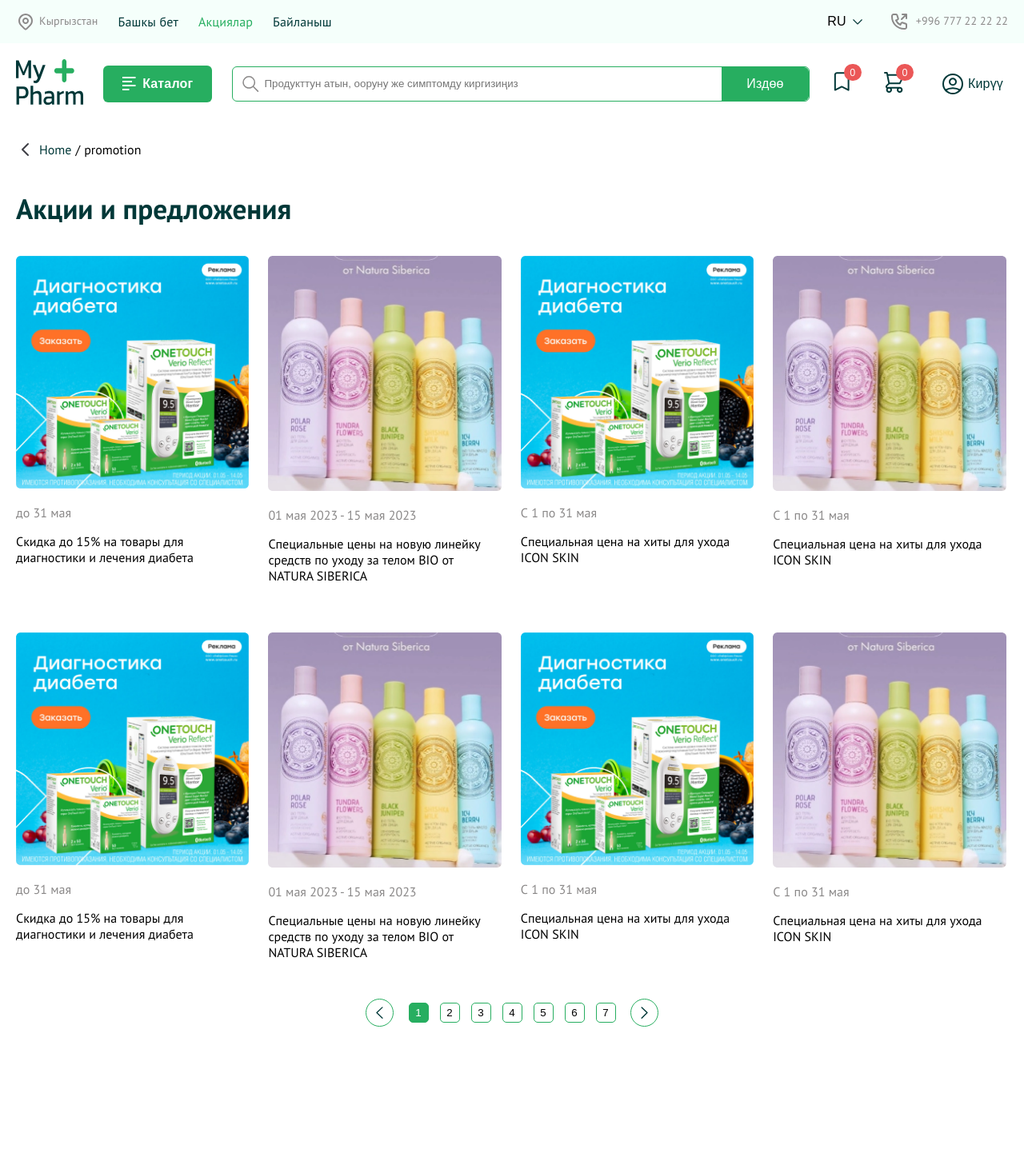
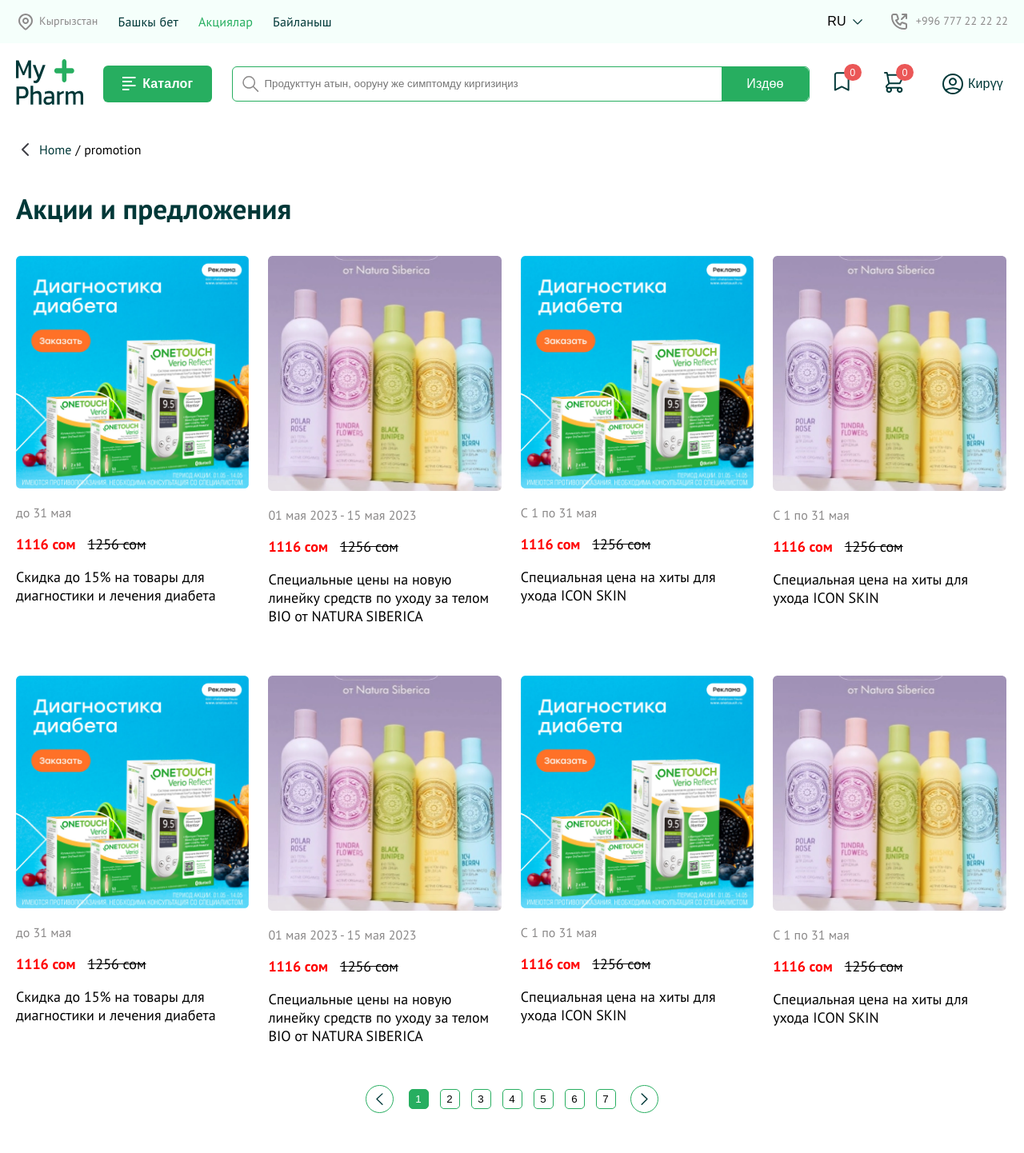
Before and after one commit to AinaSha/my-pharm, a React (Create React App) app: page /promotion in a window 1280 px wide. Shown: the top 1442 px of the page at 80% size. Built offline with nearby package versions, Linux system fonts and the light colour scheme; no server answers.

Commit message:
feat: upgrade style cards and add promotion price

```diff
--- a/src/pages/promotion/promotion.scss
+++ b/src/pages/promotion/promotion.scss
@@ -10,6 +10,24 @@
     .promotion-date {
         font-size: 1rem;
         color: $grey;
+    }
+
+    .promotion-price {
+        font-size: 1.125rem;
+        font-weight: 600;
+        color: red;
+
+        span {
+            margin-left: 15px;
+            font-weight: 400;
+            color: $black;
+            text-decoration: line-through;
+        }
+    }
+
+    .promotion-desc {
+        font-size: 1.125rem;
+        color: $black;
     }
 
     &__card {
--- a/src/pages/promotion/promotion.tsx
+++ b/src/pages/promotion/promotion.tsx
@@ -1,4 +1,5 @@
 import { FC } from 'react';
+import { Link } from 'react-router-dom';
 import { Breadcrumbs } from '../../ui-kit/breadcrumbs/Breadcrumbs';
 import { Pagination } from '../../components/pagination/Pagination';
 import { Pharmacies } from '../../components/pharmacies/Pharmacies';
@@ -15,70 +16,94 @@
         <h3>Акции и предложения</h3>
         <div className="promotion-gallery">
           <div className="promotion-gallery__inner">
-            <div className="promotion-gallery__card">
+            <Link to={''} className="promotion-gallery__card">
               <div className="promotion-gallery__card-inner">
                 <img src={promoImg1} alt="" />
                 <p className="promotion-date">до 31 мая</p>
+                <p className="promotion-price">
+                  1116 сом<span>1256 сом</span>
+                </p>
                 <p className="promotion-desc">
                   Скидка до 15% на товары для диагностики и лечения диабета
                 </p>
               </div>
-            </div>
-            <div className="promotion-gallery__card">
+            </Link>
+            <Link to={''} className="promotion-gallery__card">
               <div className="promotion-gallery__card-inner">
                 <img src={promoImg2} alt="" />
                 <p className="promotion-date">01 мая 2023 - 15 мая 2023</p>
+                <p className="promotion-price">
+                  1116 сом<span>1256 сом</span>
+                </p>
                 <p className="promotion-desc">
                   Специальные цены на новую линейку средств по уходу за телом BIO от NATURA SIBERICA
                 </p>
               </div>
-            </div>
-            <div className="promotion-gallery__card">
+            </Link>
+            <Link to={''} className="promotion-gallery__card">
               <div className="promotion-gallery__card-inner">
                 <img src={promoImg1} alt="" />
                 <p className="promotion-date">С 1 по 31 мая</p>
+                <p className="promotion-price">
+                  1116 сом<span>1256 сом</span>
+                </p>
                 <p className="promotion-desc">Специальная цена на хиты для ухода ICON SKIN</p>
               </div>
-            </div>
-            <div className="promotion-gallery__card">
+            </Link>
+            <Link to={''} className="promotion-gallery__card">
               <div className="promotion-gallery__card-inner">
                 <img src={promoImg2} alt="" />
                 <p className="promotion-date">С 1 по 31 мая</p>
+                <p className="promotion-price">
+                  1116 сом<span>1256 сом</span>
+                </p>
                 <p className="promotion-desc">Специальная цена на хиты для ухода ICON SKIN</p>
               </div>
-            </div>
-            <div className="promotion-gallery__card">
+            </Link>
+            <Link to={''} className="promotion-gallery__card">
               <div className="promotion-gallery__card-inner">
                 <img src={promoImg1} alt="" />
                 <p className="promotion-date">до 31 мая</p>
+                <p className="promotion-price">
+                  1116 сом<span>1256 сом</span>
+                </p>
                 <p className="promotion-desc">
                   Скидка до 15% на товары для диагностики и лечения диабета
                 </p>
               </div>
-            </div>
-            <div className="promotion-gallery__card">
+            </Link>
+            <Link to={''} className="promotion-gallery__card">
               <div className="promotion-gallery__card-inner">
                 <img src={promoImg2} alt="" />
                 <p className="promotion-date">01 мая 2023 - 15 мая 2023</p>
+                <p className="promotion-price">
+                  1116 сом<span>1256 сом</span>
+                </p>
                 <p className="promotion-desc">
                   Специальные цены на новую линейку средств по уходу за телом BIO от NATURA SIBERICA
                 </p>
               </div>
-            </div>
-            <div className="promotion-gallery__card">
+            </Link>
+            <Link to={''} className="promotion-gallery__card">
               <div className="promotion-gallery__card-inner">
                 <img src={promoImg1} alt="" />
                 <p className="promotion-date">С 1 по 31 мая</p>
+                <p className="promotion-price">
+                  1116 сом<span>1256 сом</span>
+                </p>
                 <p className="promotion-desc">Специальная цена на хиты для ухода ICON SKIN</p>
               </div>
-            </div>
-            <div className="promotion-gallery__card">
+            </Link>
+            <Link to={''} className="promotion-gallery__card">
               <div className="promotion-gallery__card-inner">
                 <img src={promoImg2} alt="" />
                 <p className="promotion-date">С 1 по 31 мая</p>
+                <p className="promotion-price">
+                  1116 сом<span>1256 сом</span>
+                </p>
                 <p className="promotion-desc">Специальная цена на хиты для ухода ICON SKIN</p>
               </div>
-            </div>
+            </Link>
           </div>
         </div>
         <Pagination />
--- a/src/variables.scss
+++ b/src/variables.scss
@@ -15,7 +15,7 @@
     font-size: 1rem;
   }
 
-%text {                     //14pxS
+%text {                     //14px
     @extend %style-text;
     font-weight: 400;
     font-size: 0.875rem;
```
